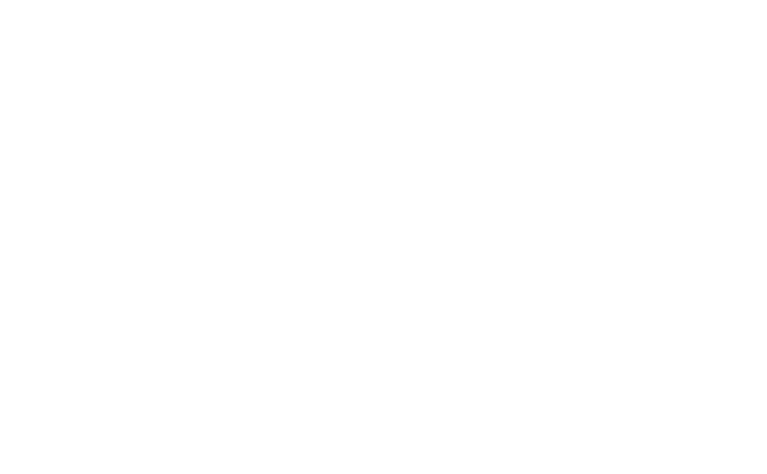
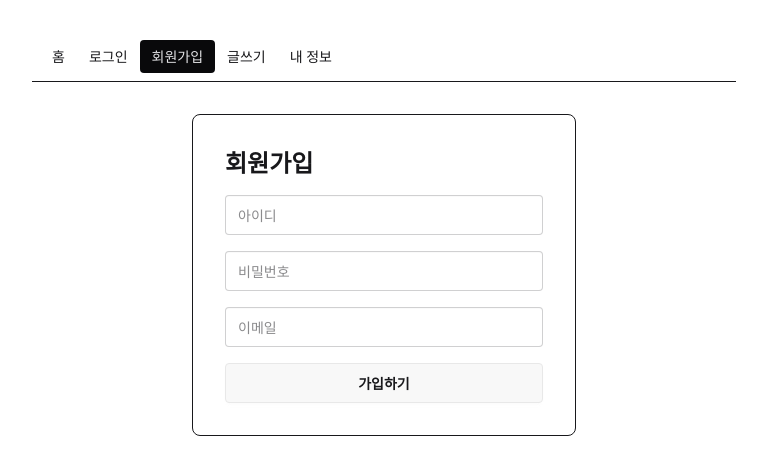
Before and after one commit to metakit-sorucecode/react-blog, a React (Vite) app in the folder react-blog/: page /join-form in a window 1280 px wide. Before the commit this address had no page. Shown: the top 474 px of the page, without its empty margins (256-1023 px from the left). Built offline with nearby package versions, Linux system fonts and the light colour scheme.

Commit message:
[screens] 회원가입 화면 그리기
Chapter: screens
Task: T6
Source: 17bad67 2622b3d

```diff
--- a/react-blog/src/App.jsx
+++ b/react-blog/src/App.jsx
@@ -5,6 +5,7 @@
 import SaveForm from "./pages/SaveForm";
 import UpdateForm from "./pages/UpdateForm";
 import LoginForm from "./pages/LoginForm";
+import JoinForm from "./pages/JoinForm";
 
 export default function App() {
   return (
@@ -16,6 +17,7 @@
           <Route path="save-form" element={<SaveForm />} />
           <Route path="update-form/:id" element={<UpdateForm />} />
           <Route path="login-form" element={<LoginForm />} />
+          <Route path="join-form" element={<JoinForm />} />
         </Route>
       </Routes>
     </BrowserRouter>
--- /dev/null
+++ b/react-blog/src/pages/JoinForm.jsx
@@ -0,0 +1,11 @@
+export default function JoinForm() {
+  return (
+    <form className="card border max-w-sm mx-auto p-8 gap-4">
+      <h1 className="text-2xl font-bold">회원가입</h1>
+      <input className="input" placeholder="아이디" />
+      <input className="input" type="password" placeholder="비밀번호" />
+      <input className="input" placeholder="이메일" />
+      <button className="btn">가입하기</button>
+    </form>
+  );
+}
```
